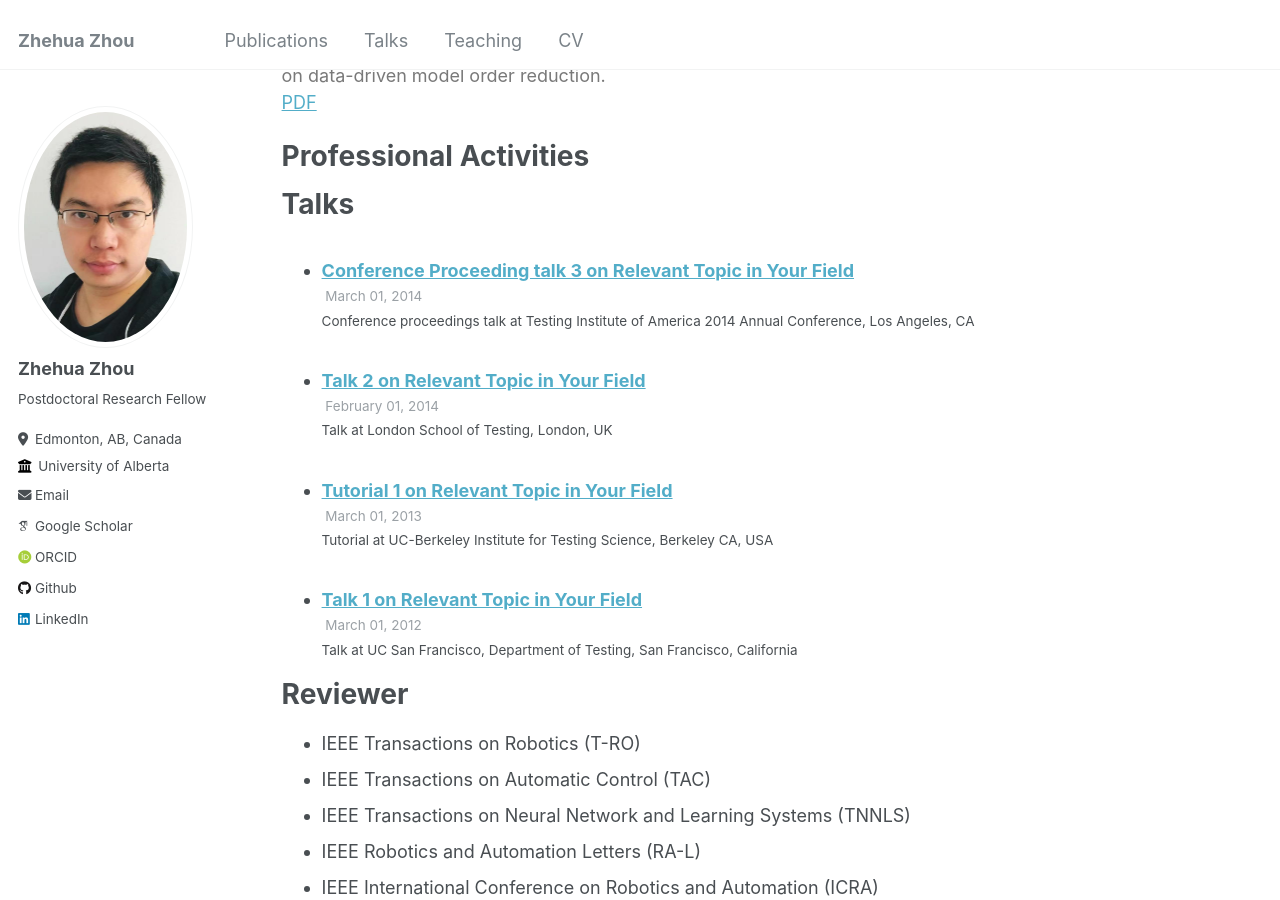
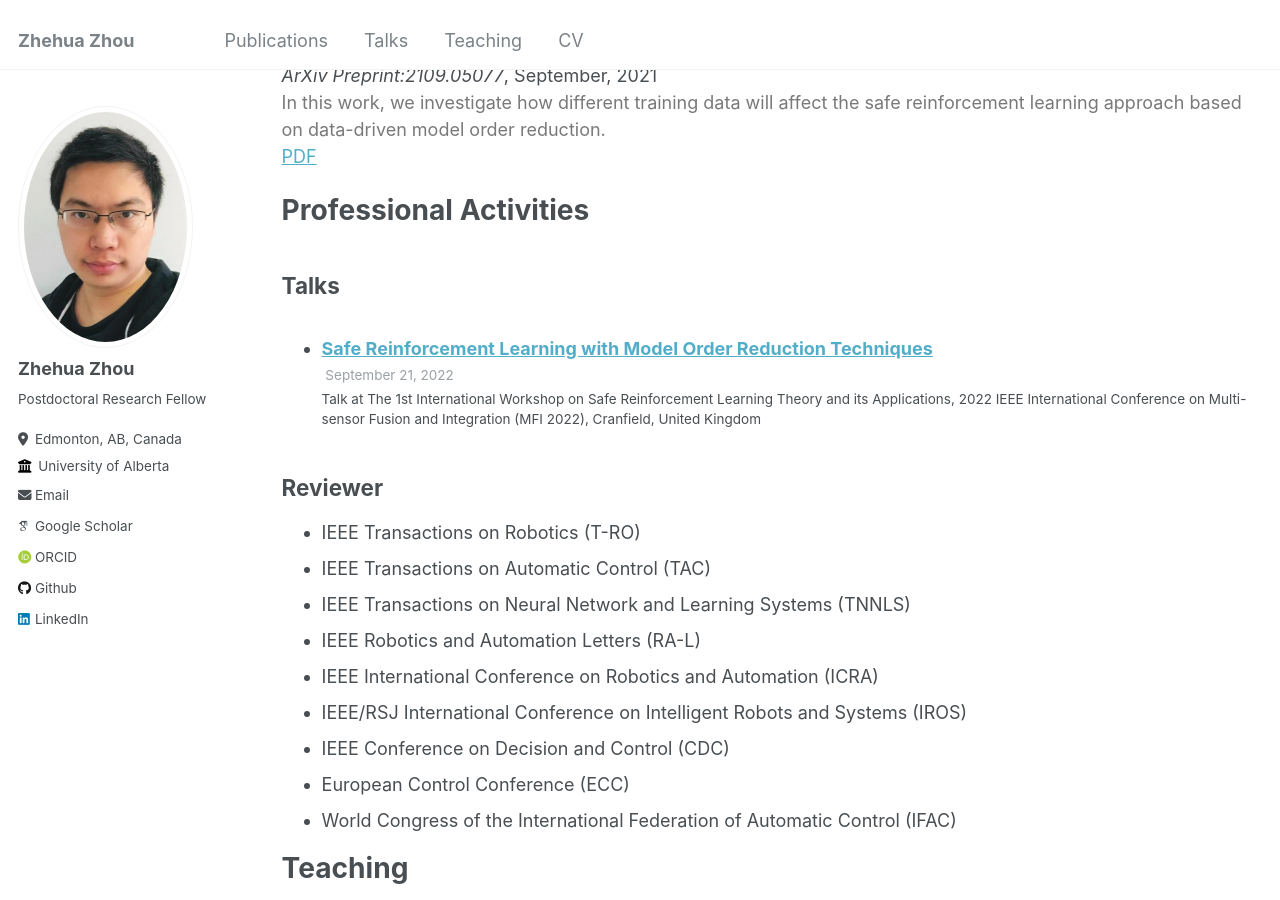
Before and after one commit to zhehuazhou/zhehuazhou.github.io, a Jekyll site: the page built from _pages/cv.md, in a window 1280 px wide and 900 px high, scrolled down 6296 px. Built offline with Jekyll 4.4.1, drawn with Linux system fonts in a browser that asks for light colours; some web fonts are replaced.

Commit message:
publication

```diff
--- a/_pages/cv.md
+++ b/_pages/cv.md
@@ -74,21 +74,21 @@ Research Projects and Collaborations
 Publications
 ======
 
-<h1>Journal</h1>
+<h2>Journal</h2>
 {% for post in site.publications reversed %}
   {% if post.pubtype == 'journal' %}
     {% include archive-single.html %}
   {% endif %}
 {% endfor %}
 
-<h1>Conference</h1>
+<h2>Conference</h2>
 {% for post in site.publications reversed %}
   {% if post.pubtype == 'conference' %}
     {% include archive-single.html %}
   {% endif %}
 {% endfor %}
 
-<h1>Preprint</h1>
+<h2>Preprint</h2>
 {% for post in site.publications reversed %}
   {% if post.pubtype == 'preprint' %}
     {% include archive-single.html %}
@@ -97,12 +97,12 @@ Publications
 
 Professional Activities
 ======
-<h1>Talks</h1>
+<h2>Talks</h2>
   <ul>{% for post in site.talks reversed %}
     {% include archive-single-talk-cv.html  %}
   {% endfor %}</ul>
 
-<h1>Reviewer</h1>
+<h2>Reviewer</h2>
 * IEEE Transactions on Robotics (T-RO)
 * IEEE Transactions on Automatic Control (TAC)
 * IEEE Transactions on Neural Network and Learning Systems (TNNLS)
--- a/_talks/2012-03-01-talk-1.md
+++ /dev/null
@@ -1,11 +0,0 @@
----
-title: "Talk 1 on Relevant Topic in Your Field"
-collection: talks
-type: "Talk"
-permalink: /talks/2012-03-01-talk-1
-venue: "UC San Francisco, Department of Testing"
-date: 2012-03-01
-location: "San Francisco, California"
----
-
-This is a description of your talk, which is a markdown files that can be all markdown-ified like any other post. Yay markdown!
--- a/_talks/2013-03-01-tutorial-1.md
+++ /dev/null
@@ -1,13 +0,0 @@
----
-title: "Tutorial 1 on Relevant Topic in Your Field"
-collection: talks
-type: "Tutorial"
-permalink: /talks/2013-03-01-tutorial-1
-venue: "UC-Berkeley Institute for Testing Science"
-date: 2013-03-01
-location: "Berkeley CA, USA"
----
-
-[More information here](http://exampleurl.com)
-
-This is a description of your tutorial, note the different field in type. This is a markdown files that can be all markdown-ified like any other post. Yay markdown!
--- a/_talks/2014-02-01-talk-2.md
+++ /dev/null
@@ -1,13 +0,0 @@
----
-title: "Talk 2 on Relevant Topic in Your Field"
-collection: talks
-type: "Talk"
-permalink: /talks/2014-02-01-talk-2
-venue: "London School of Testing"
-date: 2014-02-01
-location: "London, UK"
----
-
-[More information here](http://example2.com)
-
-This is a description of your talk, which is a markdown files that can be all markdown-ified like any other post. Yay markdown!
--- a/_talks/2014-03-01-talk-3.md
+++ /dev/null
@@ -1,11 +0,0 @@
----
-title: "Conference Proceeding talk 3 on Relevant Topic in Your Field"
-collection: talks
-type: "Conference proceedings talk"
-permalink: /talks/2014-03-01-talk-3
-venue: "Testing Institute of America 2014 Annual Conference"
-date: 2014-03-01
-location: "Los Angeles, CA"
----
-
-This is a description of your conference proceedings talk, note the different field in type. You can put anything in this field.
--- /dev/null
+++ b/_talks/saferl.md
@@ -0,0 +1,11 @@
+---
+title: "Safe Reinforcement Learning with Model Order Reduction Techniques"
+collection: talks
+type: "Talk"
+permalink: /talks/saferl
+venue: "The 1st International Workshop on Safe Reinforcement Learning Theory and its Applications, 2022 IEEE International Conference on Multi-sensor Fusion and Integration (MFI 2022)"
+date: 2022-09-21
+location: "Cranfield, United Kingdom"
+---
+
+Although the state-of-the-art learning approaches exhibit impressive results for dynamical systems, only a few applications on real physical systems have been presented. One major impediment is that the intermediate policy during the training procedure may result in behaviors that are not only harmful to the system itself but also to the environment. In essence, imposing safety guarantees for learning algorithms is vital for autonomous systems acting in the real world. In this talk, we discuss a computationally effective safe reinforcement learning (SRL) framework for complex dynamical systems that is based on model order reduction (MOR) techniques. With a proper definition of the safe region, a supervisory control strategy, which switches the actions applied on the system between the learning-based controller and a predefined corrective controller, is given. A simplified system, found by either using physically inspired or data-driven MOR, formulates a low-dimensional safe region that approximates the high-dimensional safe region of the original dynamical system. To ensure the performance of the learning-based controller, the belief of the safe region is updated online by using the observed actual system's behavior. The proposed SRL framework leads to a safer learning process, and provides a possible solution to the challenging problem of how to safely apply learning algorithms in real-world scenarios.
```
